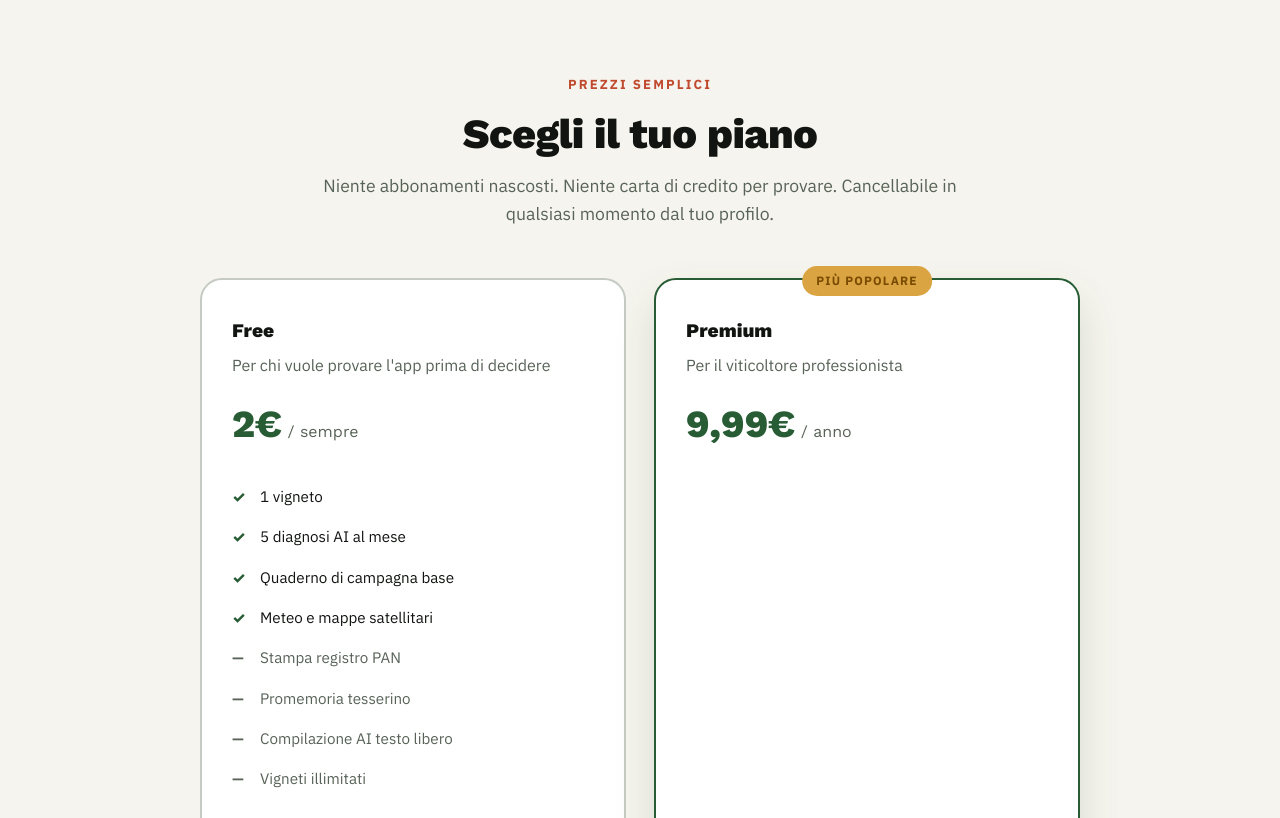
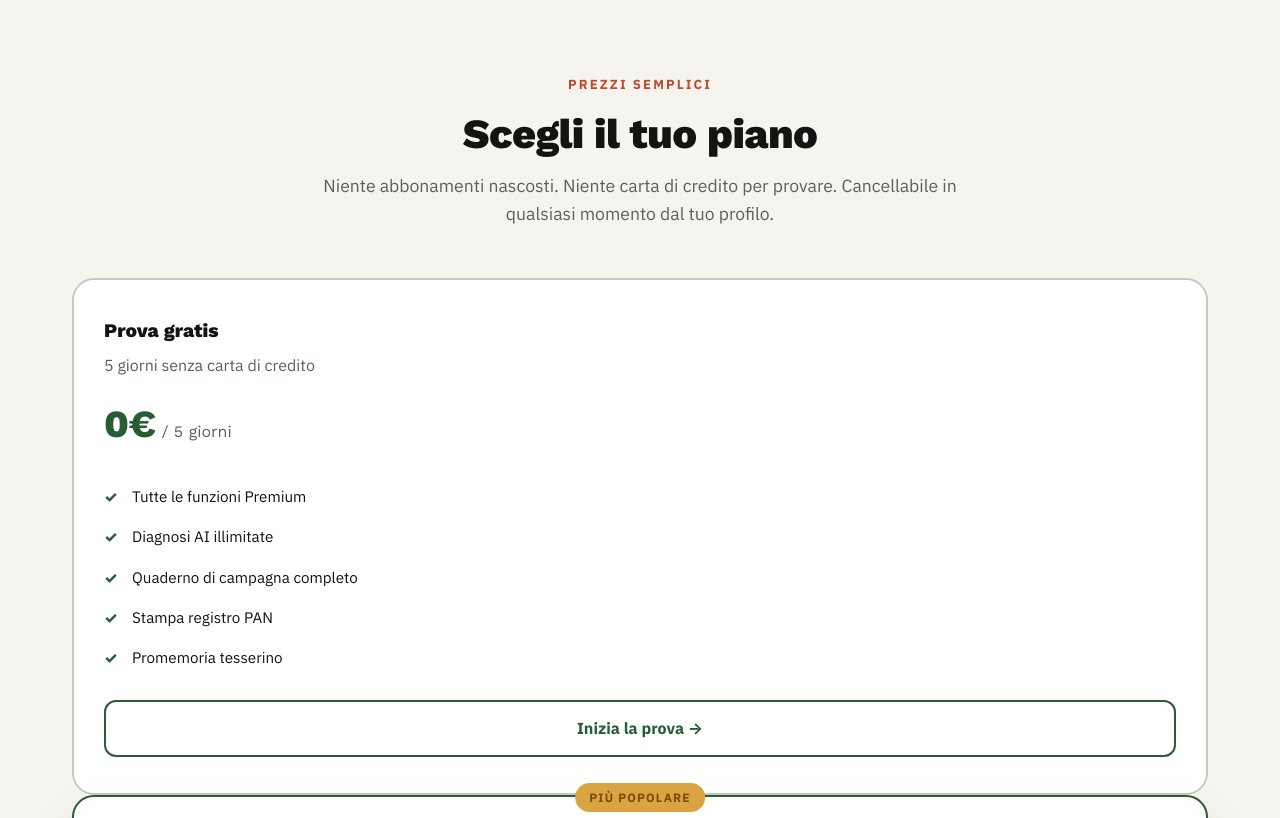
Before and after one commit to luciano0871ls-wq/vigneto-sito1, a plain HTML site: page prezzi.html in a window 1280 px wide. Shown: the part 75-893 px from the top of the page. Drawn offline with nearby package versions, Linux system fonts and the light colour scheme.

Commit message:
Update prezzi.html

```diff
--- a/prezzi.html
+++ b/prezzi.html
@@ -36,23 +36,19 @@
       <p>Niente abbonamenti nascosti. Niente carta di credito per provare. Cancellabile in qualsiasi momento dal tuo profilo.</p>
     </div>
 
-    <div class="pricing">
-      <div class="price-card">
-        <div class="price-name">Free</div>
-        <p>Per chi vuole provare l'app prima di decidere</p>
-        <div class="price-amount">2€<small> / sempre</small></div>
-        <ul class="price-list">
-          <li>1 vigneto</li>
-          <li>5 diagnosi AI al mese</li>
-          <li>Quaderno di campagna base</li>
-          <li>Meteo e mappe satellitari</li>
-          <li class="disabled">Stampa registro PAN</li>
-          <li class="disabled">Promemoria tesserino</li>
-          <li class="disabled">Compilazione AI testo libero</li>
-          <li class="disabled">Vigneti illimitati</li>
-        </ul>
-        <a href="https://app-vigna.vercel.app" class="btn btn-secondary" style="width: 100%;">Inizia gratis</a>
-      </div>
+    <div class="price-card">
+  <div class="price-name">Prova gratis</div>
+  <p>5 giorni senza carta di credito</p>
+  <div class="price-amount">0€<small> / 5 giorni</small></div>
+  <ul class="price-list">
+    <li>Tutte le funzioni Premium</li>
+    <li>Diagnosi AI illimitate</li>
+    <li>Quaderno di campagna completo</li>
+    <li>Stampa registro PAN</li>
+    <li>Promemoria tesserino</li>
+  </ul>
+  <a href="https://app-vigna.vercel.app" class="btn btn-secondary" style="width: 100%;">Inizia la prova →</a>
+</div>
 
       <div class="price-card featured">
         <div class="price-name">Premium</div>
```
